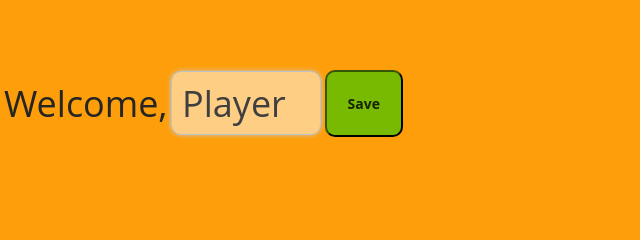
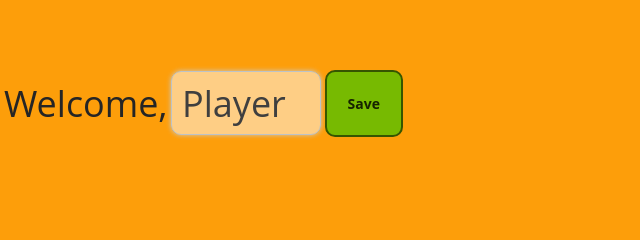
Before and after one commit to dnutiu/js-rockpaperscissors, a plain HTML site: page index.html in a window 1280 px wide. Both pictures are taken after a click on the label "Player". Shown: the top 240 px of the page, 66-706 px from the left. Drawn offline with Linux system fonts and the light colour scheme.

Commit message:
registering changes with compass

```diff
--- a/stylesheets/main.css
+++ b/stylesheets/main.css
@@ -54,13 +54,14 @@
   border-radius: 10px;
   background-color: #77ba01;
   border-color: #365500;
+  border-style: solid;
   color: #162200;
   -moz-transition: visibility 1s;
   -o-transition: visibility 1s;
   -webkit-transition: visibility 1s;
   transition: visibility 1s;
 }
-/* line 41, ../sass/_styles.scss */
+/* line 42, ../sass/_styles.scss */
 .game-slide header .name-input {
   display: none;
   visibility: hidden;
@@ -78,12 +79,12 @@
   -webkit-transition: visibility 1s;
   transition: visibility 1s;
 }
-/* line 55, ../sass/_styles.scss */
+/* line 56, ../sass/_styles.scss */
 .game-slide header.editMode label {
   display: none;
   visibility: hidden;
 }
-/* line 59, ../sass/_styles.scss */
+/* line 60, ../sass/_styles.scss */
 .game-slide header.editMode .name-input, .game-slide header.editMode button {
   visibility: visible;
   display: inline-block;
@@ -93,7 +94,7 @@
   *display: inline;
 }
 
-/* line 66, ../sass/_styles.scss */
+/* line 67, ../sass/_styles.scss */
 .credits-slide {
   background-color: #333333;
   text-align: center;
@@ -103,33 +104,33 @@
   -o-user-select: none;
   user-select: none;
 }
-/* line 74, ../sass/_styles.scss */
+/* line 75, ../sass/_styles.scss */
 .credits-slide h1, .credits-slide h2 {
   color: white;
   font-weight: bold;
 }
-/* line 78, ../sass/_styles.scss */
+/* line 79, ../sass/_styles.scss */
 .credits-slide h1 {
   text-decoration: underline;
   font-size: 2.5em;
 }
 @media screen and (min-width: 768px) {
-  /* line 78, ../sass/_styles.scss */
+  /* line 79, ../sass/_styles.scss */
   .credits-slide h1 {
     font-size: 5em;
   }
 }
-/* line 85, ../sass/_styles.scss */
+/* line 86, ../sass/_styles.scss */
 .credits-slide h2 {
   font-size: 1.5em;
 }
 @media screen and (min-width: 768px) {
-  /* line 85, ../sass/_styles.scss */
+  /* line 86, ../sass/_styles.scss */
   .credits-slide h2 {
     font-size: 3em;
   }
 }
-/* line 92, ../sass/_styles.scss */
+/* line 93, ../sass/_styles.scss */
 .credits-slide a:hover {
   color: white;
 }
```
